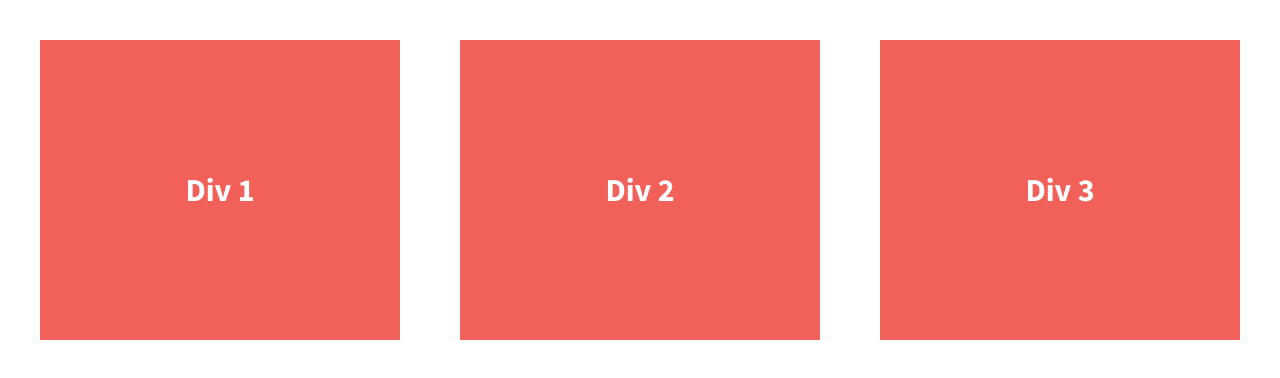
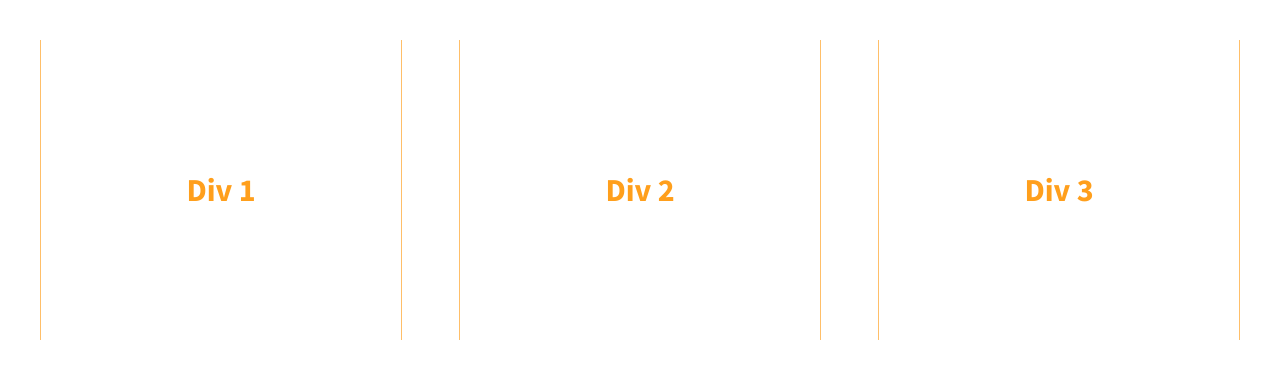
Before and after one commit to ornevirardi/centering-divs, a plain HTML site: page index.html in a window 1280 px wide. Drawn offline with nearby package versions, Linux system fonts and the light colour scheme.

Commit message:
Modifying divs style

```diff
--- a/css/main.css
+++ b/css/main.css
@@ -106,6 +106,7 @@ body {
   padding: 2em;
   font-size: 1.25em;
   height: 100%;
+  background: #ffffff;
 }
 
 .wrapper {
@@ -117,15 +118,17 @@ body {
 
 .div-1, .div-2, .div-3 {
   /*give the divs a width of 30%, add display:flex, set justify-content and align-items to center*/
-  color: #fff;
+  color: #ff9f1c;
   line-height: 1.5em;
   font-size: 1.6em;
-  background-color: #f16059;
   height: 300px;
   width: 30%;
   display: flex;
   justify-content: center;
   align-items: center;
+  border-right: 1px solid #ffbf69;
+  border-left: 1px solid #ffbf69;
+
 }
 
 
```
